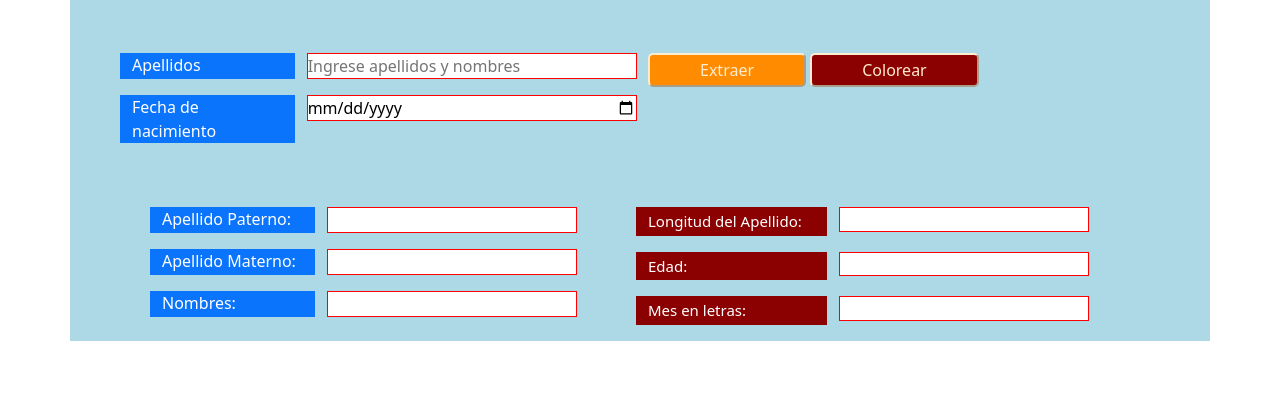
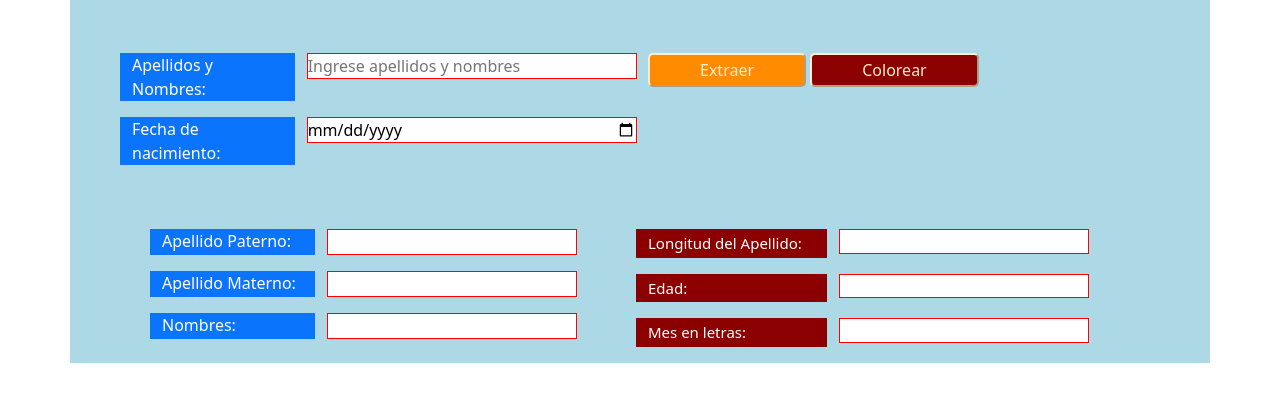
Before and after one commit to JhulisaRumay/JhulisaRumay.github.io, a plain HTML site: page lab05.html in a window 1280 px wide. Shown: the part 51-452 px from the top of the page. Drawn offline with nearby package versions, Linux system fonts and the light colour scheme.

Commit message:
HMTL y CSS funcionando

```diff
--- a/lab05.html
+++ b/lab05.html
@@ -21,14 +21,14 @@
                         <div class="form-group1">
 
                             <div class="row mb-3">
-                                <label for="colFormLabel" class="col-md-4 label1">Apellidos</label>
+                                <label for="colFormLabel" class="col-md-4 label1">Apellidos y Nombres:</label>
                                 <div class="col-md-4">
                                     <input type="text" class="caja1" id="colFormLabel" placeholder="Ingrese apellidos y nombres">
                                 </div>
                             </div>
 
                             <div class="row mb-3">
-                                <label for="colFormLabel" class="col-md-4 label1">Fecha de nacimiento</label>
+                                <label for="colFormLabel" class="col-md-4 label1">Fecha de nacimiento:</label>
                                 <div class="col-md-4">
                                     <input type="date" class="caja1" id="colFormLabel" placeholder="Fecha de nacimiento">
                                 </div>
```
